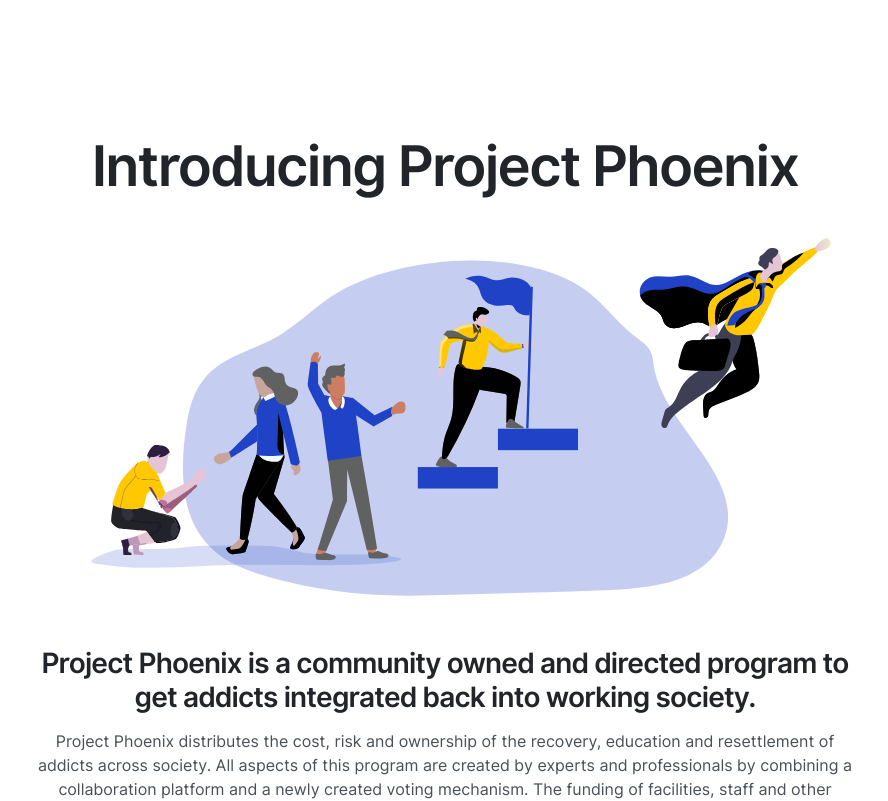
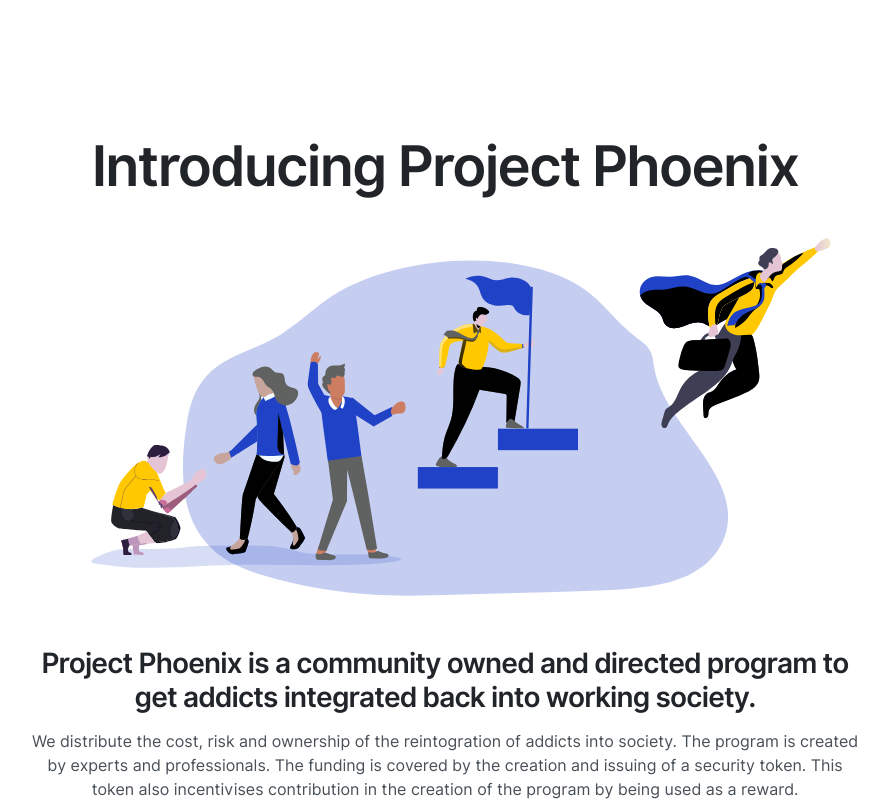
Before and after one commit to fraserwiseman/Project-Phoenix-website, a website: page index.html in a window 1280 px wide. Shown: the part 1660-2461 px from the top of the page, without its empty margins (195-1083 px from the left). Drawn offline with Linux system fonts and the light colour scheme; no server answers; files whose address does not match are found by name; a web font is replaced by a local one.

Commit message:
Update index.html

```diff
--- a/index.html
+++ b/index.html
@@ -134,7 +134,7 @@
               <img src="assets/img/landing-illi.svg" alt="Image" data-aos="fade-up" data-aos-delay="100" style="">
               <h3></br>Project Phoenix is a community owned and directed program to get addicts integrated back into working society.
                 </h3>
-            </h5> Project Phoenix distributes the cost, risk and ownership of the recovery, education and resettlement of addicts across society. All aspects of this program are created by experts and professionals by combining a collaboration platform and a newly created voting mechanism. The funding of facilities, staff and other expenses are covered by the creation and issuing of a security token. This token also incentivises contribution in the creation of the program by being used as a reward. The plan is that if we create the correct system, then addicts can reconnect with society, find a purpose and a life worth living, then contribute again. Reintegrated individuals will then repay back into the project - like a student loan. The combination of publicly owned security tokens that are linked to the reintegration of an addict into society essentially allows us to incentivise the general public into action by creating financial reward for their support. </h5>
+            </h5> We distribute the cost, risk and ownership of the reintogration of addicts into society. The program is created by experts and professionals. The funding is covered by the creation and issuing of a security token. This token also incentivises contribution in the creation of the program by being used as a reward. </br></br> The plan is that if we create the correct system, then addicts can reconnect with society, find a purpose and a life worth living, then contribute again. Reintegrated individuals will then repay back into the project - like a student loan. The combination of publicly owned security tokens that are linked to the reintegration of an addict into society essentially allows us to incentivise the general public into action by creating financial reward for their support. </h5>
             </div>
           </div>
         </div>
```
